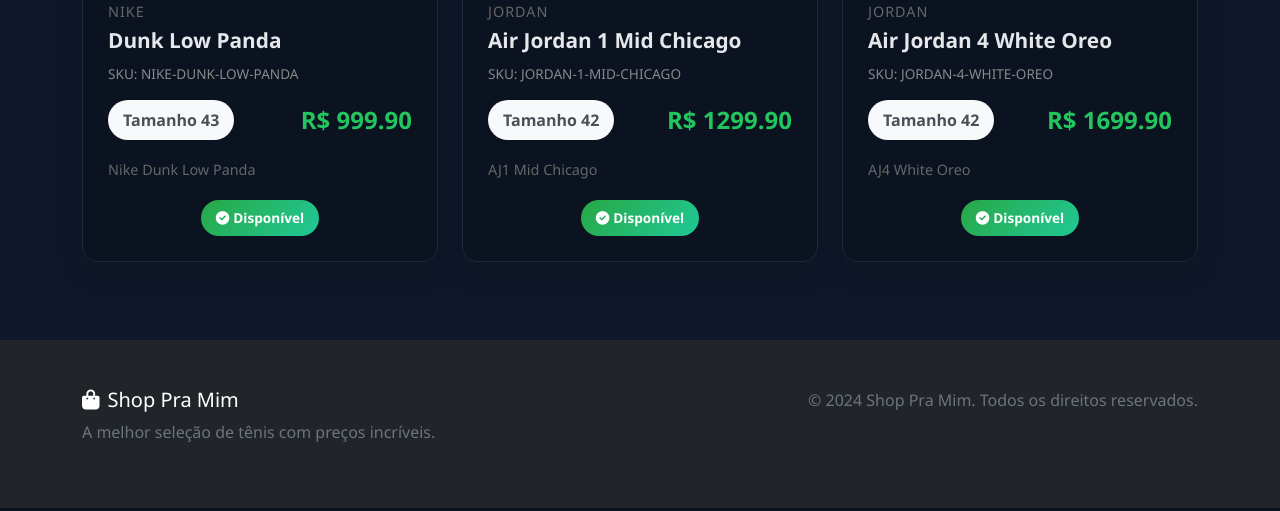
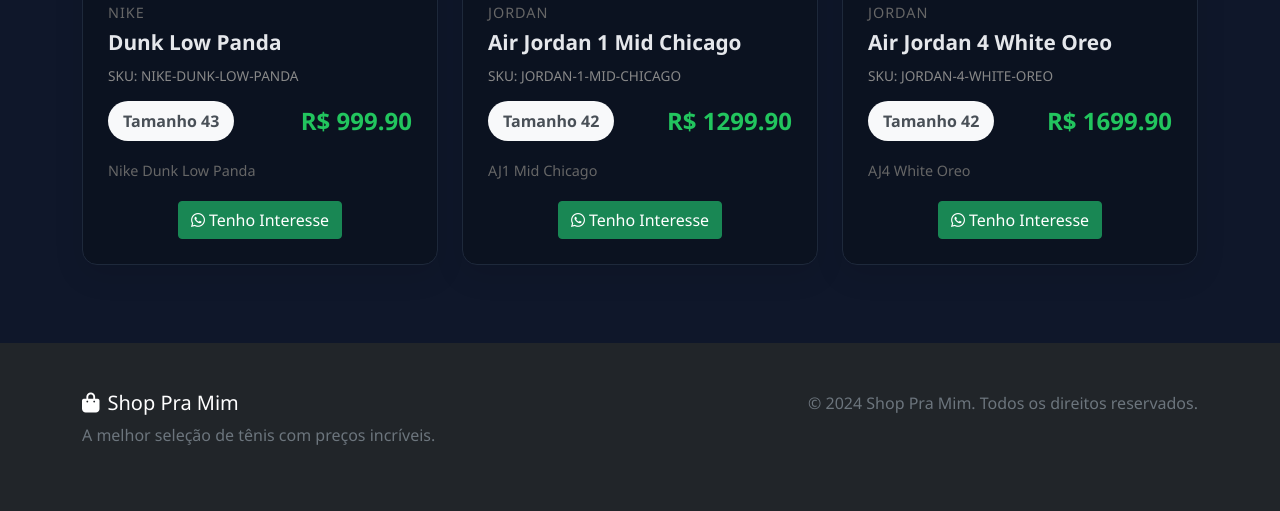
Before and after one commit to robertoDon/shop-para-mim, a Flask app: page /estoque in a window 1280 px wide. Shown: the part 1142-1653 px from the top of the page. Run offline with Flask 3, Linux system fonts and the light colour scheme; data comes from the database, SQL or seed files in the repository.

Commit message:
feat(estoque): imagens locais de exemplo (picsum) e botão WhatsApp 'Tenho Interesse' para +55 48 99948-8646

```diff
--- a/templates/estoque.html
+++ b/templates/estoque.html
@@ -322,11 +322,11 @@
                  data-name="{{ produto.modelo }}"
                  data-sku="{{ produto.sku }}">
                 <div class="product-card">
-                    <img src="{{ produto.imagem_url or 'https://via.placeholder.com/600x600?text=' + produto.sku }}"
+                    <img src="https://picsum.photos/seed/{{ produto.sku }}/600/600"
                          alt="{{ produto.modelo }}"
                          class="product-image"
                          loading="lazy" decoding="async" referrerpolicy="no-referrer"
-                         onerror="this.onerror=null;this.src='https://via.placeholder.com/600x600?text={{ produto.sku }}'">
+                         onerror="this.onerror=null;this.src='https://picsum.photos/seed/{{ produto.sku }}'/600/600'">
 
                     <div class="product-info">
                         <div class="product-brand">{{ produto.marca }}</div>
@@ -342,10 +342,11 @@
                         <div class="product-description">{{ produto.descricao }}</div>
                         {% endif %}
 
-                        <div class="text-center">
-                            <span class="availability-badge">
-                                <i class="fas fa-check-circle me-1"></i>Disponível
-                            </span>
+                        <div class="text-center mt-2">
+                            <a class="btn btn-success" target="_blank" rel="noopener"
+                               href="https://wa.me/5548999488646?text={{ ('Tenho interesse no tênis ' + produto.marca + ' ' + produto.modelo + ' (SKU ' + produto.sku + ')').strip()|urlencode }}">
+                                <i class="fab fa-whatsapp me-1"></i>Tenho Interesse
+                            </a>
                         </div>
                     </div>
                 </div>
```
